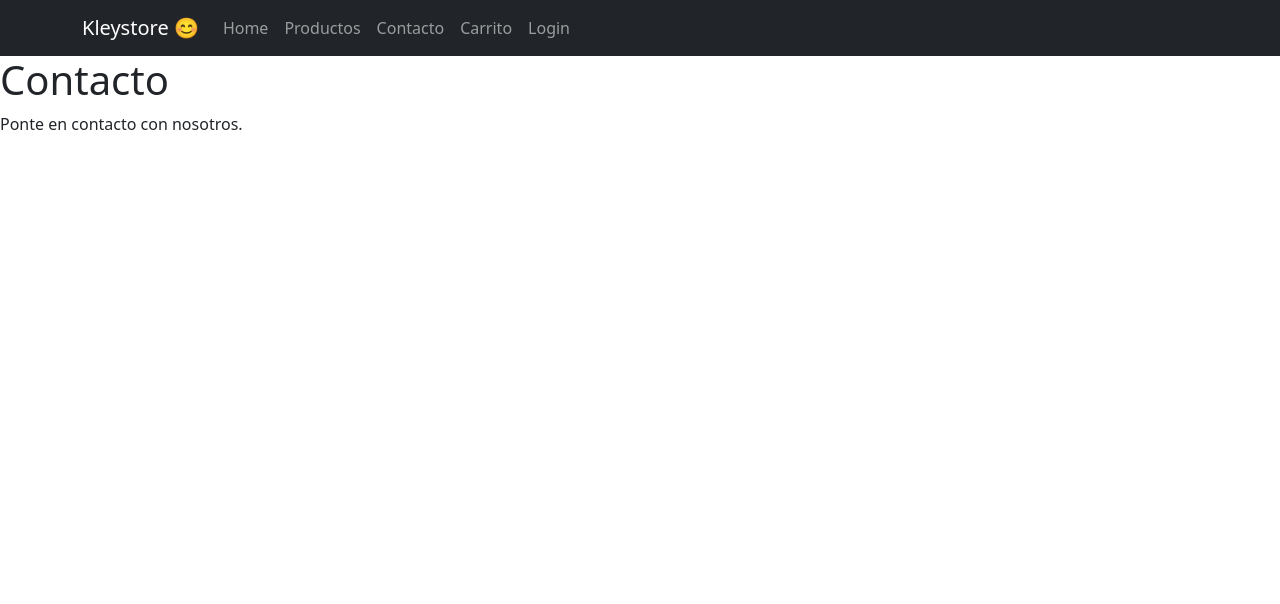
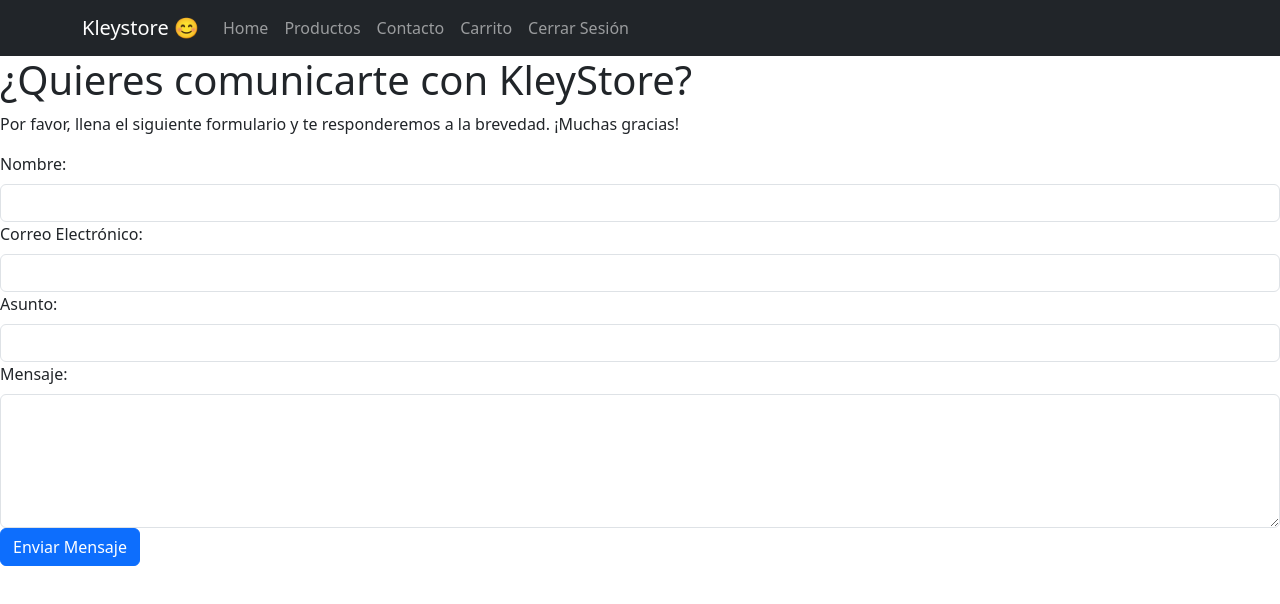
Before and after one commit to BocanegraKleyver/UADE_BOCANEGRA_KLEYVER_ID2_FRONTEND, a React (Create React App) app in the folder uade_bocanegra_kleyver_id2/: page /contacto in a window 1280 px wide. Shown: the top 604 px of the page. Built offline with nearby package versions, Linux system fonts and the light colour scheme.

Commit message:
8: NavBar , login, producto, funcionan, desde el frontend, desde punto se crear los productos en el backend.

```diff
--- a/uade_bocanegra_kleyver_id2/src/components/NavigationBar.jsx
+++ b/uade_bocanegra_kleyver_id2/src/components/NavigationBar.jsx
@@ -1,10 +1,29 @@
 import React from 'react';
 import { Navbar, Nav, Container } from 'react-bootstrap';
-import { Link } from 'react-router-dom';
+import { Link, useNavigate } from 'react-router-dom';
+import Swal from 'sweetalert2';
 
 const NavigationBar = () => {
+  const navigate = useNavigate();
+
+  const handleLogout = () => {
+    // Simular el cierre de sesión
+    localStorage.removeItem('user');
+
+    // Mostrar mensaje de éxito al cerrar sesión
+    Swal.fire({
+      icon: 'success',
+      title: 'Sesión cerrada correctamente',
+      showConfirmButton: false,
+      timer: 1500
+    });
+
+    // Redirigir al HomeScreen después de cerrar sesión
+    navigate('/login');
+  };
+
   return (
-    <Navbar bg="dark" variant="dark" expand="lg">
+    <Navbar bg="dark" variant="dark" expand="lg" className="justify-content-center">
       <Container>
         {/* Actualizado para mostrar el nombre de la tienda "Kleystore" con una carita feliz */}
         <Navbar.Brand>
@@ -17,7 +36,7 @@
             <Nav.Link as={Link} to="/productos">Productos</Nav.Link>
             <Nav.Link as={Link} to="/contacto">Contacto</Nav.Link>
             <Nav.Link as={Link} to="/carrito">Carrito</Nav.Link>
-            <Nav.Link as={Link} to="/login">Login</Nav.Link>
+            <Nav.Link as={Link} to="/" onClick={handleLogout}>Cerrar Sesión</Nav.Link>
           </Nav>
         </Navbar.Collapse>
       </Container>
--- a/uade_bocanegra_kleyver_id2/src/screens/ContactoScreen.jsx
+++ b/uade_bocanegra_kleyver_id2/src/screens/ContactoScreen.jsx
@@ -1,11 +1,90 @@
-// src/screens/ContactoScreen.jsx
-import React from 'react';
+import React, { useState } from 'react';
+import { Form, Button } from 'react-bootstrap';
+import Swal from 'sweetalert2';
 
 const ContactoScreen = () => {
+  const [formData, setFormData] = useState({
+    nombre: '',
+    email: '',
+    asunto: '',
+    mensaje: ''
+  });
+
+  const handleChange = (e) => {
+    const { name, value } = e.target;
+    setFormData({ ...formData, [name]: value });
+  };
+
+  const handleSubmit = (e) => {
+    e.preventDefault();
+    // Aquí puedes enviar el formulario a tu correo
+    // Puedes implementar la lógica para enviar el correo con los datos del formulario
+    console.log('Formulario enviado:', formData);
+    // Lógica para enviar el formulario a tu correo
+    Swal.fire({
+      icon: 'success',
+      title: 'Mensaje enviado',
+      text: 'Tu mensaje ha sido enviado correctamente. ¡Nos pondremos en contacto contigo pronto!'
+    });
+    // Limpiar el formulario después de enviar
+    setFormData({
+      nombre: '',
+      email: '',
+      asunto: '',
+      mensaje: ''
+    });
+  };
+
   return (
     <div>
-      <h1>Contacto</h1>
-      <p>Ponte en contacto con nosotros.</p>
+      <h1>¿Quieres comunicarte con KleyStore?</h1>
+      <p>Por favor, llena el siguiente formulario y te responderemos a la brevedad. ¡Muchas gracias!</p>
+      <Form onSubmit={handleSubmit}>
+        <Form.Group controlId="nombre">
+          <Form.Label>Nombre:</Form.Label>
+          <Form.Control
+            type="text"
+            name="nombre"
+            value={formData.nombre}
+            onChange={handleChange}
+            required
+          />
+        </Form.Group>
+        <Form.Group controlId="email">
+          <Form.Label>Correo Electrónico:</Form.Label>
+          <Form.Control
+            type="email"
+            name="email"
+            value={formData.email}
+            onChange={handleChange}
+            required
+          />
+        </Form.Group>
+        <Form.Group controlId="asunto">
+          <Form.Label>Asunto:</Form.Label>
+          <Form.Control
+            type="text"
+            name="asunto"
+            value={formData.asunto}
+            onChange={handleChange}
+            required
+          />
+        </Form.Group>
+        <Form.Group controlId="mensaje">
+          <Form.Label>Mensaje:</Form.Label>
+          <Form.Control
+            as="textarea"
+            rows={5}
+            name="mensaje"
+            value={formData.mensaje}
+            onChange={handleChange}
+            required
+          />
+        </Form.Group>
+        <Button variant="primary" type="submit">
+          Enviar Mensaje
+        </Button>
+      </Form>
     </div>
   );
 };
--- a/uade_bocanegra_kleyver_id2/src/screens/HomeScreen.jsx
+++ b/uade_bocanegra_kleyver_id2/src/screens/HomeScreen.jsx
@@ -6,8 +6,8 @@
   return (
     <Container>
       <div className="text-center mt-5">
-      <h1>¡Descubre la comodidad perfecta con KleyStore!</h1>
-      <p>Explora nuestra amplia selección de sillas diseñadas para ti</p>
+        <h1>¡Descubre la comodidad perfecta con KleyStore!</h1>
+        <p>Explora nuestra amplia selección de sillas diseñadas para ti</p>
         <Link to="/productos" className="btn btn-primary mt-3">
           Explorar Sillas
         </Link>
--- a/uade_bocanegra_kleyver_id2/src/screens/LoginScreen.jsx
+++ b/uade_bocanegra_kleyver_id2/src/screens/LoginScreen.jsx
@@ -2,12 +2,13 @@
 import { Link, useNavigate } from 'react-router-dom';
 import Swal from 'sweetalert2';
 import { Form, Button, Container } from 'react-bootstrap';
+import nuveVoladora from '../assets/img/nubeVoladora.jpg'; // Importa la imagen de la silla
 
 const LoginScreen = () => {
   const navigate = useNavigate();
 
   const [credentials, setCredentials] = useState({
-    usuario: '', // Cambiar a 'usuario' en lugar de 'username'
+    usuario: '',
     password: ''
   });
 
@@ -20,7 +21,7 @@
     e.preventDefault();
 
     try {
-      if (!credentials.usuario || !credentials.password) { // Cambiar a 'usuario' en lugar de 'username'
+      if (!credentials.usuario || !credentials.password) {
         throw new Error('Por favor, ingresa el usuario y la contraseña');
       }
 
@@ -63,10 +64,11 @@
   };
 
   return (
-    <Container>
-      <h2 className="my-4">Iniciar Sesión</h2>
-      <Form onSubmit={handleSubmit}>
-        <Form.Group controlId="usuario">
+    <Container className="d-flex flex-column align-items-center text-center">
+      <img src={nuveVoladora} alt="Silla" style={{ maxWidth: '200px', marginBottom: '20px' }} />
+      <h2 className="my-4">Bienvenido a KleyStore</h2>
+      <Form onSubmit={handleSubmit} style={{ width: '300px' }}>
+        <div className="mb-3">
           <Form.Label>Usuario:</Form.Label>
           <Form.Control
             type="text"
@@ -75,8 +77,8 @@
             onChange={handleChange}
             required
           />
-        </Form.Group>
-        <Form.Group controlId="password">
+        </div>
+        <div className="mb-3">
           <Form.Label>Contraseña:</Form.Label>
           <Form.Control
             type="password"
@@ -85,7 +87,7 @@
             onChange={handleChange}
             required
           />
-        </Form.Group>
+        </div>
         <Button className="mt-3" variant="primary" type="submit">
           Iniciar Sesión
         </Button>
```
Also changed, not shown: uade_bocanegra_kleyver_id2/src/assets/img/nubeVoladora.jpg (added), 1 other file (tests, documents, lock files or other folders).
